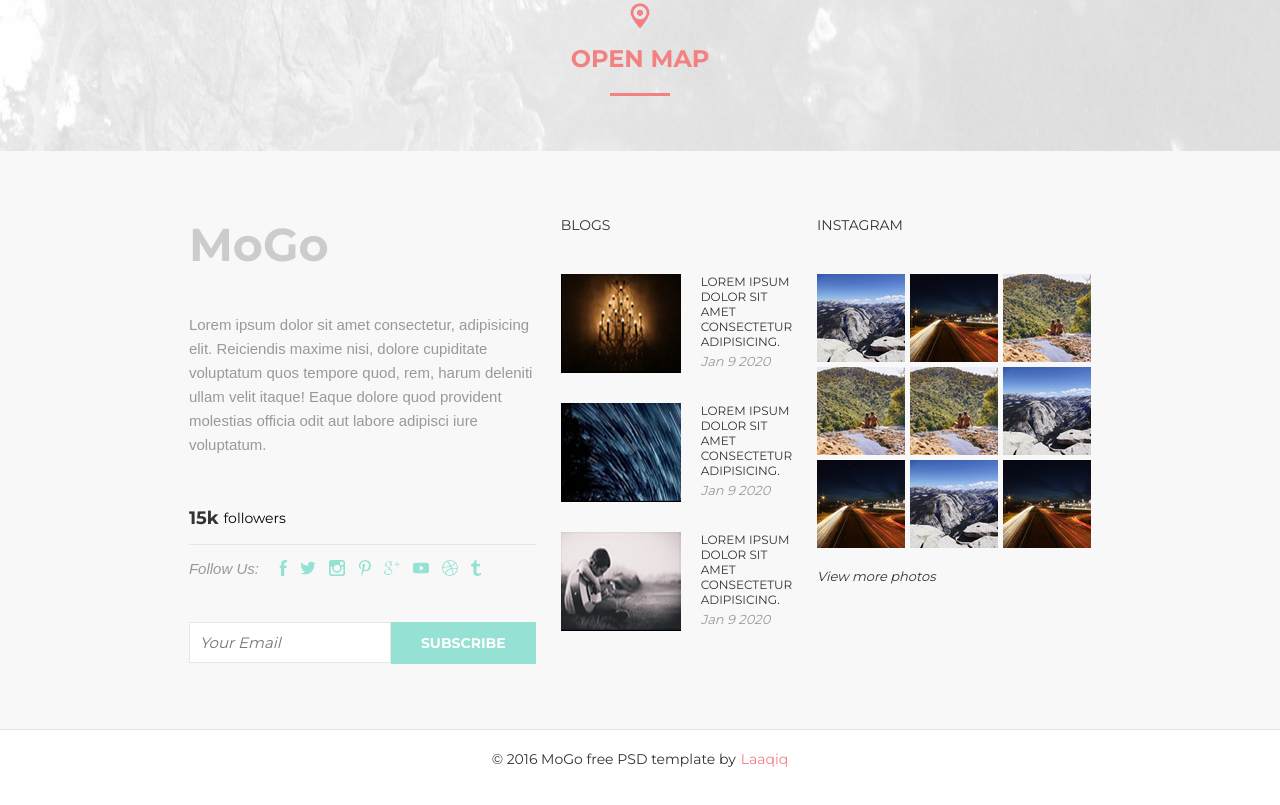
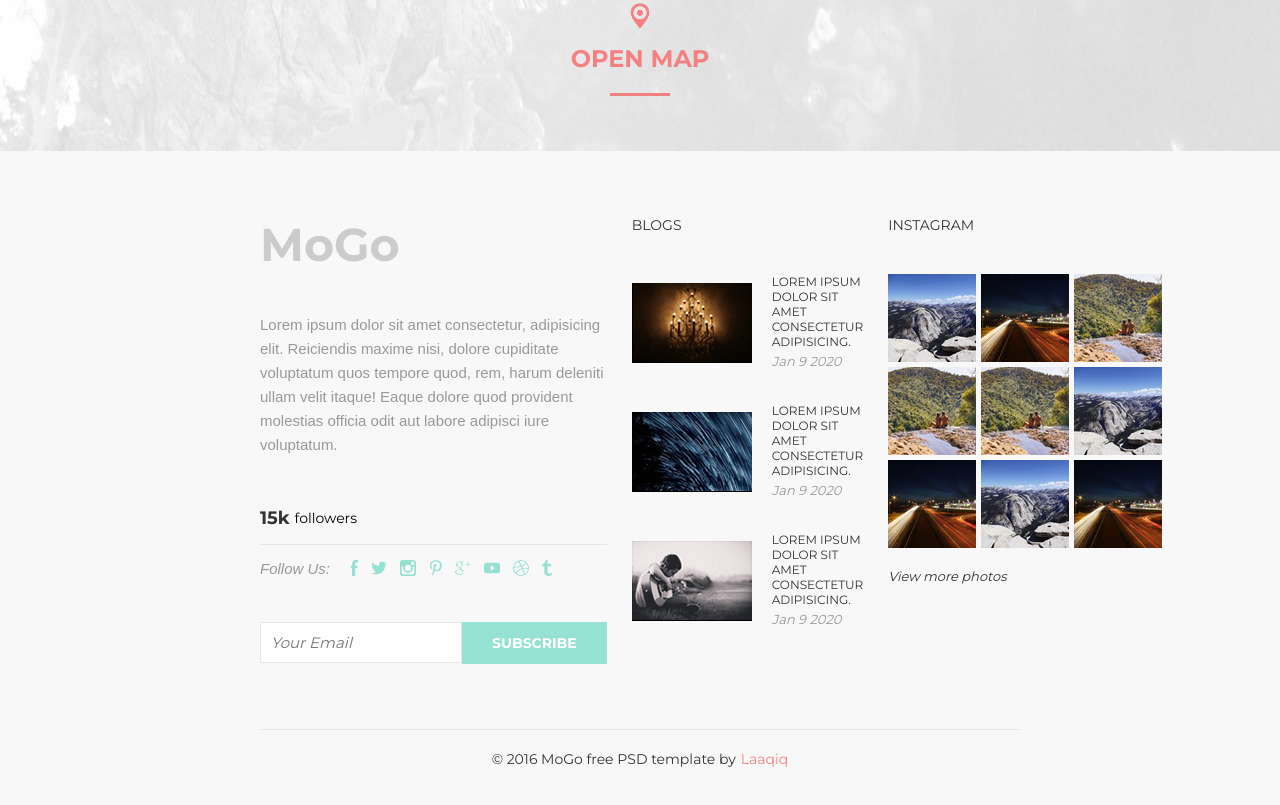
Before and after one commit to 7en9/creative-template, a plain HTML site: page index.html in a window 1280 px wide. Shown: the part 8862-9667 px from the top of the page. Drawn offline with Linux system fonts and the light colour scheme.

Commit message:
footer edited

```diff
--- a/index.html
+++ b/index.html
@@ -597,6 +597,8 @@
 
     <div class="footer">
 
+        <div class="borderBlock">
+
             <div class="footer-mediaBlock">
 
                 <p class="footer-mogo">MoGo</p>
@@ -683,11 +685,13 @@
                 <p class="instagram-italic-txt">View more photos</p>
             </div>
         </div>
-
         <div class="authority-txt">
             <p>© 2016 MoGo free PSD template by</p>
             <p class="laaquiq">Laaqiq</p>
         </div>
+    </div>
+
+
 
 </body>
 
--- a/style.css
+++ b/style.css
@@ -747,12 +747,18 @@
 /*---------------FOOTER-----------------------------*/
 
 .footer {
-  padding: 65px 360px;
+  padding: 65px 360px 25px;
+  flex-direction: column;
+  display: flex;
+  justify-content: center;
+  background-color: #f8f8f8;
+}
+
+.borderBlock {
   border-bottom: 1px solid #e5e5e5;
   display: flex;
-  justify-content: center;
   gap: 25px;
-  background-color: #f8f8f8;
+  padding-bottom: 65px;
 }
 
 .footer-mogo {
@@ -846,6 +852,7 @@
 .blogBox {
   display: flex;
   margin-bottom: 30px;
+  align-items: center;
 }
 
 .blogBox:last-child {
@@ -901,7 +908,7 @@
   font-size: 14px;
   font-weight: 400;
   color: #333333;
-  margin: 20px 0;
+  margin-top: 20px;
 }
 
 .laaquiq {
```
Lines whose indentation alone changed are shown as unchanged.
